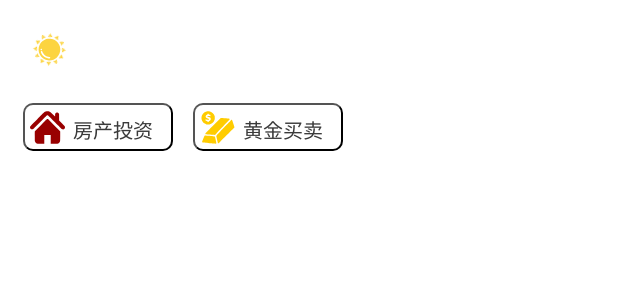
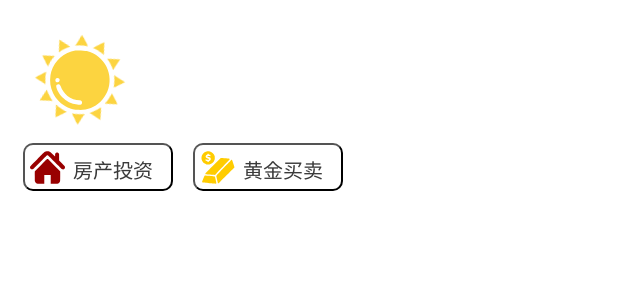
Before and after one commit to shanwu/web, a React (Create React App) app: page / in a window 1280 px wide. Shown: the top 300 px of the page, without its empty margins (0-640 px from the left). Built offline with nearby package versions, Linux system fonts and the light colour scheme.

Commit message:
change: adjust sun size

```diff
--- a/src/App.js
+++ b/src/App.js
@@ -38,16 +38,6 @@ const Rotate = styled.image`
 
 
     // https://www.styled-components.com/docs/api#css
-
-  var sunFlareStyle = {
-    position: 'absolute',
-    top: 15,
-    left: 15,
-    width: 35,
-    height: 35,
-    background: 'transparent',
-    margin: 0,
-  };
     return (
       <div style={{
         background: 'white',
@@ -58,17 +48,17 @@ const Rotate = styled.image`
           position: 'absolute',
           top: 32,
           left: 32,
-          width: 35,
-          height: 35,
+          width: 96,
+          height: 96,
           background: 'transparent',
           margin: 0,
         }} src={sunBallLogo} alt="sun" />
-        <Rotate><img width='35px' height='35px' position='absolute' src={sunFlareLogo} alt="my image" /></Rotate>
+        <Rotate><img width='96px' height='96px' position='absolute' src={sunFlareLogo} alt="my image" /></Rotate>
         <RoundIconButton
           icon={houseLogo}
           background='white'
           text='房产投资'
-          marginTop='80px'
+          marginTop='120px'
           marginButton= '25px'
           height='48px'
           width='150px'
```
